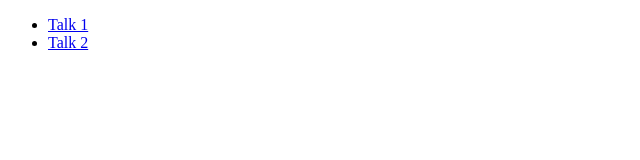
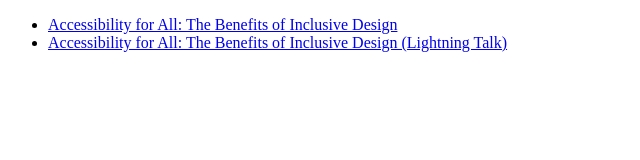
Before and after one commit to zzzFelix/talks, a website: page apps/index/index.html in a window 1280 px wide. Shown: the whole page, without its empty margins (0-640 px from the left). Drawn offline with Linux system fonts and the light colour scheme.

Commit message:
feat: rename talks

```diff
--- a/apps/talk1/package.json
+++ b/apps/a11y-lightning/package.json
@@ -1,9 +1,9 @@
 {
-  "name": "talk1",
+  "name": "a11y-lightning",
   "private": true,
   "scripts": {
-    "build": "slidev build --base /talk1/ --out ../../dist/talk1",
-    "dev": "slidev --open",
+    "build": "slidev build --base /a11y-lightning/ --out ../../dist/a11y-lightning",
+    "dev": "slidev --open --port=3040",
     "export": "slidev export"
   },
   "dependencies": {
--- a/apps/talk2/package.json
+++ b/apps/a11y/package.json
@@ -1,9 +1,9 @@
 {
-  "name": "talk2",
+  "name": "a11y",
   "private": true,
   "scripts": {
-    "build": "slidev build --base /talk2/ --out ../../dist/talk2",
-    "dev": "slidev --open --port=3040",
+    "build": "slidev build --base /a11y/ --out ../../dist/a11y",
+    "dev": "slidev --open",
     "export": "slidev export"
   },
   "dependencies": {
--- a/apps/index/index.html
+++ b/apps/index/index.html
@@ -9,8 +9,8 @@
 
 <body>
     <ul>
-        <li><a href="/talk1">Talk 1</a></li>
-        <li><a href="/talk2">Talk 2</a></li>
+        <li><a href="/a11y">Accessibility for All: The Benefits of Inclusive Design</a></li>
+        <li><a href="/a11y-lightning">Accessibility for All: The Benefits of Inclusive Design (Lightning Talk)</a></li>
     </ul>
 </body>
 </html>
```
Also changed, not shown: apps/a11y-lightning/README.md (renamed from apps/talk2/README.md), apps/a11y-lightning/components/Counter.vue (renamed from apps/talk1/components/Counter.vue), apps/a11y-lightning/pages/multiple-entries.md (renamed from apps/talk1/pages/multiple-entries.md), apps/a11y-lightning/slides.md (renamed from apps/talk1/slides.md), apps/a11y-lightning/vercel.json (renamed from apps/talk1/vercel.json), apps/a11y/README.md (renamed from apps/talk1/README.md), apps/a11y/components/Counter.vue (renamed from apps/talk2/components/Counter.vue), apps/a11y/pages/multiple-entries.md (renamed from apps/talk2/pages/multiple-entries.md), apps/a11y/slides.md (renamed from apps/talk2/slides.md), apps/a11y/vercel.json (renamed from apps/talk2/vercel.json), 5 other files.
